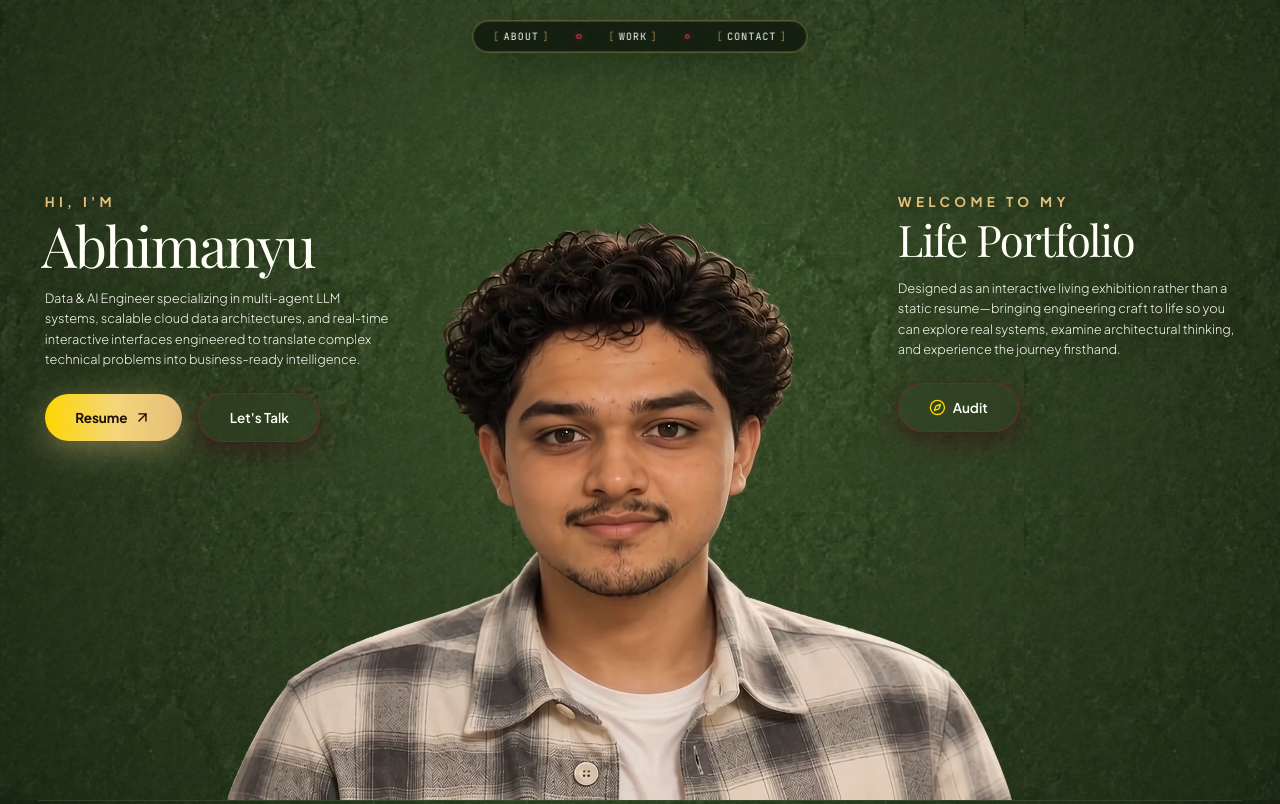
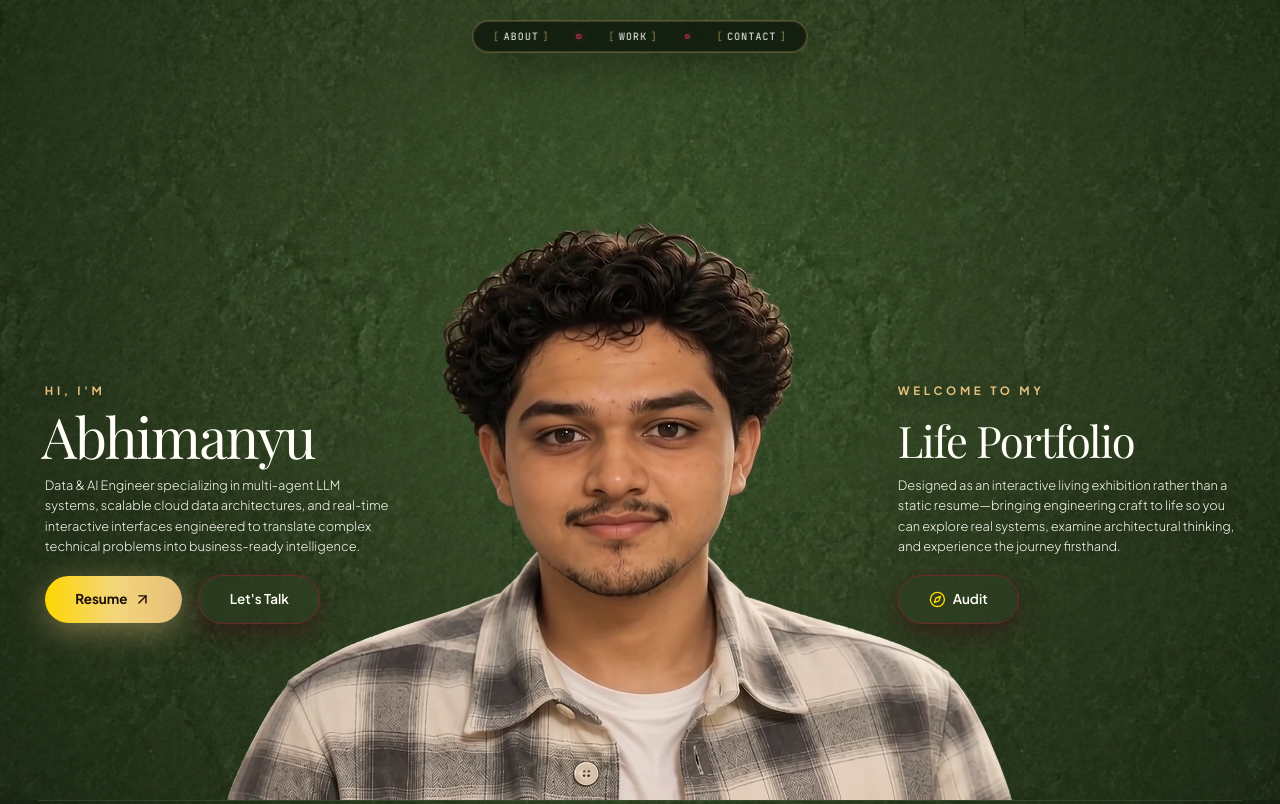
Before and after one commit to abhimanyu-kanase/cursor-portfolio, a React (Vite) app: page / in a window 1280 px wide. Shown: the top 804 px of the page. Built offline with nearby package versions, Linux system fonts and the light colour scheme; no server answers; a web font is replaced by a local one.

Commit message:
Version 4.1.5: Symmetrical Slot-Matched Geometry with Shoulder-Grounded Baselines

```diff
--- a/src/components/Hero.tsx
+++ b/src/components/Hero.tsx
@@ -30,22 +30,26 @@ export const Hero: React.FC<HeroProps> = ({ onEyeContactChange, onOpenResume, on
       {/* Hero Typography Overlay (Left Side) */}
       <div className="hero-left-box pointer-events-auto">
         {/* Kicker */}
-        <span className="font-sans text-xs sm:text-sm md:text-base font-bold tracking-[0.32em] uppercase text-[#e6c280] block mb-1.5 sm:mb-2 drop-shadow-[0_2px_8px_rgba(0,0,0,0.6)]">
+        <span className="hero-kicker drop-shadow-[0_2px_8px_rgba(0,0,0,0.6)]">
           Hi, I'm
         </span>
 
         {/* Large editorial serif name */}
-        <h1 className="hero-name-heading text-[#fffff8] drop-shadow-[0_8px_32px_rgba(230,194,128,0.28),0_12px_45px_rgba(10,18,8,0.9)] font-normal mb-3 sm:mb-4 lg:mb-5 -ml-1">
+        <div className="hero-heading-slot -ml-1">
+          <h1 className="hero-name-heading drop-shadow-[0_8px_32px_rgba(230,194,128,0.28),0_12px_45px_rgba(10,18,8,0.9)] font-normal">
             Abhimanyu
           </h1>
+        </div>
 
         {/* Short Profile / Bio */}
-        <p className="hero-bio-copy text-[#faf8f3] font-sans font-light mb-5 sm:mb-6 lg:mb-7 drop-shadow-[0_2px_10px_rgba(10,18,8,0.8)]">
+        <div className="hero-bio-slot">
+          <p className="hero-bio-copy font-sans font-light drop-shadow-[0_2px_10px_rgba(10,18,8,0.8)]">
             Data & AI Engineer specializing in multi-agent LLM systems, scalable cloud data architectures, and real-time interactive interfaces engineered to translate complex technical problems into business-ready intelligence.
           </p>
+        </div>
 
-        {/* Action Buttons: Resume & Let's Talk — Grounded Near Character Shoulder */}
-        <div className="flex flex-wrap items-center gap-3.5 sm:gap-4 lg:gap-5">
+        {/* Action Buttons: Resume & Let's Talk — Just on Top of Character Shoulder */}
+        <div className="hero-button-slot flex flex-wrap items-center gap-3.5 sm:gap-4 lg:gap-5">
           {/* Resume */}
           <button
             onClick={() => {
@@ -82,22 +86,26 @@ export const Hero: React.FC<HeroProps> = ({ onEyeContactChange, onOpenResume, on
       {/* Hero Typography Overlay (Right Side) — Open Editorial Typography */}
       <div className="hidden lg:flex hero-right-box pointer-events-auto text-left">
         {/* Kicker matching "Hi, I'm" */}
-        <span className="font-sans text-xs sm:text-sm md:text-base font-bold tracking-[0.32em] uppercase text-[#e6c280] block mb-1.5 sm:mb-2 drop-shadow-[0_2px_8px_rgba(0,0,0,0.6)]">
+        <span className="hero-kicker drop-shadow-[0_2px_8px_rgba(0,0,0,0.6)]">
           Welcome to my
         </span>
 
         {/* Large, stately editorial title matching "Abhimanyu" */}
-        <h2 className="hero-portfolio-heading text-[#fffff8] drop-shadow-[0_8px_32px_rgba(230,194,128,0.28),0_12px_45px_rgba(10,18,8,0.9)] font-normal mb-3 sm:mb-4 lg:mb-5">
+        <div className="hero-heading-slot">
+          <h2 className="hero-portfolio-heading drop-shadow-[0_8px_32px_rgba(230,194,128,0.28),0_12px_45px_rgba(10,18,8,0.9)] font-normal">
             Life Portfolio
           </h2>
+        </div>
 
         {/* Explaining why the space exists */}
-        <p className="hero-bio-copy text-[#faf8f3] font-sans font-light mb-5 sm:mb-6 lg:mb-7 drop-shadow-[0_2px_10px_rgba(10,18,8,0.8)]">
+        <div className="hero-bio-slot">
+          <p className="hero-bio-copy font-sans font-light drop-shadow-[0_2px_10px_rgba(10,18,8,0.8)]">
             Designed as an interactive living exhibition rather than a static resume—bringing engineering craft to life so you can explore real systems, examine architectural thinking, and experience the journey firsthand.
           </p>
+        </div>
 
         {/* Action Button (Right Side) — Aligned and Symmetrical with Left Side */}
-        <div className="flex flex-wrap items-center gap-3.5 sm:gap-4 lg:gap-5">
+        <div className="hero-button-slot flex flex-wrap items-center gap-3.5 sm:gap-4 lg:gap-5">
           <button
             onClick={() => setIsAuditOpen((prev) => !prev)}
             className="group px-6 sm:px-8 lg:px-9 py-3 sm:py-3.5 lg:py-4 rounded-full bg-gradient-to-r from-[#380712]/92 via-[#4a0a18]/90 to-[#2a1a10]/92 hover:from-[#5a1020] hover:to-[#380712] border border-[#852238]/80 hover:border-[#ffd700] hover:shadow-[0_0_32px_rgba(133,34,56,0.6),0_0_16px_rgba(255,215,0,0.3)] text-[#fffff8] transition-all duration-200 font-sans font-semibold text-xs sm:text-sm md:text-base flex items-center gap-2 hover:scale-105 active:scale-95 cursor-pointer backdrop-blur-md shadow-[0_8px_28px_rgba(56,7,18,0.55)]"
--- a/src/index.css
+++ b/src/index.css
@@ -96,7 +96,7 @@ html {
 /* Hero Section Dynamic Responsive Geometry */
 .hero-left-box {
   position: absolute;
-  top: clamp(160px, 24vh, 275px);
+  bottom: clamp(90px, 22vh, 210px);
   left: clamp(1.5rem, 3.5vw, 4rem);
   max-width: min(32vw, 26rem);
   display: flex;
@@ -106,7 +106,7 @@ html {
 
 .hero-right-box {
   position: absolute;
-  top: clamp(160px, 24vh, 275px);
+  bottom: clamp(90px, 22vh, 210px);
   right: clamp(1.5rem, 3.5vw, 4rem);
   max-width: min(32vw, 25rem);
   display: flex;
@@ -120,11 +120,32 @@ html {
   }
 }
 
+.hero-kicker {
+  font-family: inherit;
+  font-size: clamp(0.75rem, 0.9vw, 0.95rem);
+  font-weight: 700;
+  letter-spacing: 0.32em;
+  text-transform: uppercase;
+  color: #e6c280;
+  display: block;
+  margin-bottom: 0.4rem;
+  line-height: 1.2;
+}
+
+.hero-heading-slot {
+  min-height: clamp(2.8rem, 4.6vw, 6.2rem);
+  display: flex;
+  align-items: flex-end;
+  margin-bottom: clamp(0.6rem, 1vw, 1.25rem);
+}
+
 .hero-name-heading {
   font-family: Editorial, 'Playfair Display', Georgia, serif;
   font-size: clamp(2.6rem, 4.4vw, 6.2rem) !important;
   line-height: 0.92 !important;
   letter-spacing: -0.03em;
+  color: #fffff8;
+  margin: 0;
 }
 
 .hero-portfolio-heading {
@@ -132,9 +153,24 @@ html {
   font-size: clamp(2.1rem, 3.4vw, 4.8rem) !important;
   line-height: 0.96 !important;
   letter-spacing: -0.03em;
+  color: #fffff8;
+  margin: 0;
+}
+
+.hero-bio-slot {
+  min-height: clamp(4.2rem, 6.0vw, 6.5rem);
+  margin-bottom: clamp(1rem, 1.4vw, 1.6rem);
 }
 
 .hero-bio-copy {
   font-size: clamp(0.85rem, 1.0vw, 1.1rem) !important;
   line-height: 1.6 !important;
+  color: #faf8f3;
+  margin: 0;
 }
+
+.hero-button-slot {
+  min-height: 48px;
+  display: flex;
+  align-items: center;
+}
```
Lines whose indentation alone changed are shown as unchanged.
